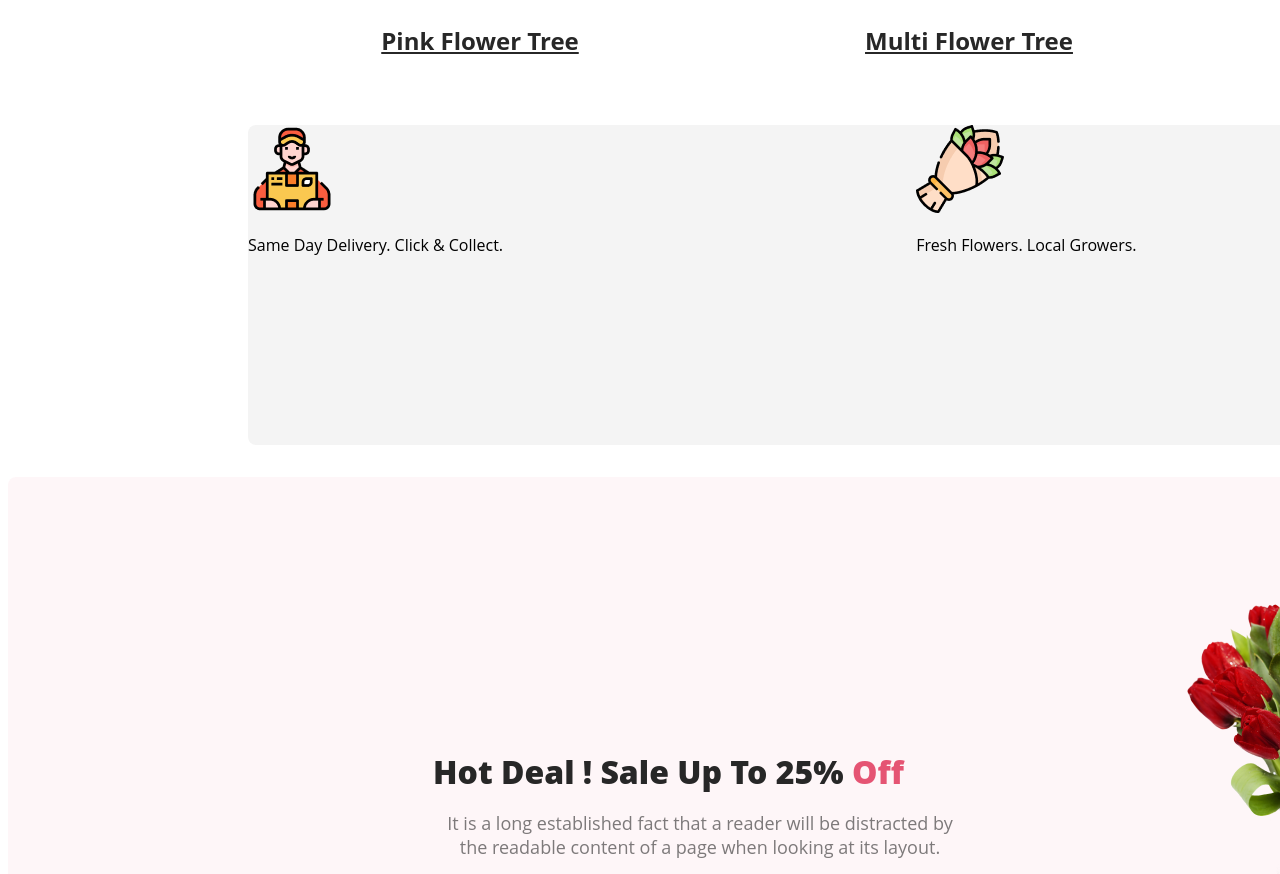
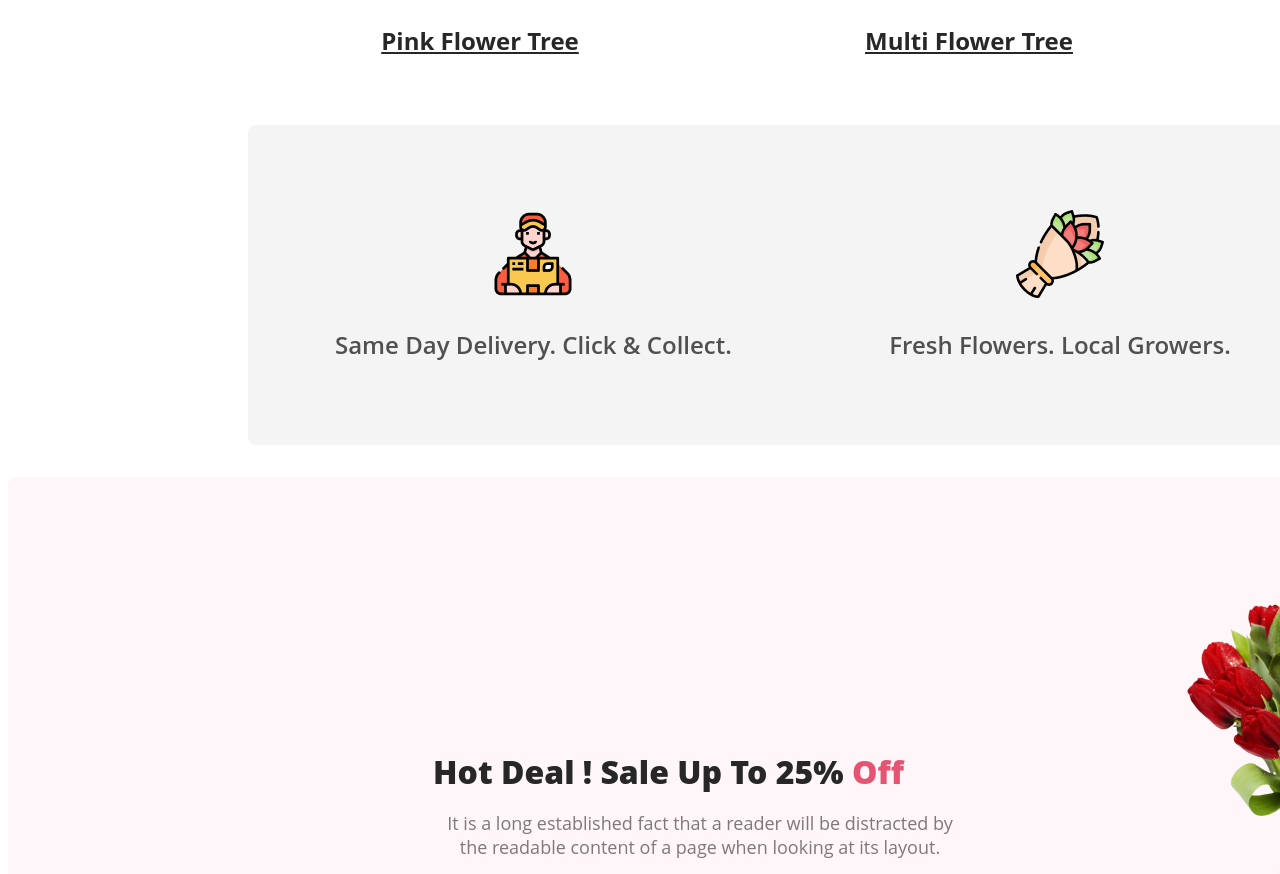
Before and after one commit to ashrafulbjri/flower-assignment, a plain HTML site: page index.html in a window 1280 px wide. Shown: the part 1740-2614 px from the top of the page. Drawn offline with Linux system fonts and the light colour scheme.

Commit message:
edited the optional part

```diff
--- a/index.html
+++ b/index.html
@@ -43,7 +43,7 @@
                 </div>
                 <div class="group-photo58">
                     <img class="im" src="image/Group 58.png" alt="">
-                    <p class="gt">Fresh Flowers. Local Growers.</p>
+                    <p id="ff" class="gt">Fresh Flowers. Local Growers.</p>
                 </div>
                 <div class="group-photo59">
                     <img class="im" src="image/Group 59.png" alt="">
--- a/styles/flowers.css
+++ b/styles/flowers.css
@@ -127,18 +127,33 @@ body {
     flex-shrink: 0;
     display: flex;
     justify-content: space-between;
+    text-align: center;
     border-radius: 8px;
     background: rgba(39, 39, 39, 0.05);
     margin: 130px 240px 32px 240px;
     /* gap: 25px; */
 }
 
-.im{
-    align-items: center;
+.im {
+    width: 88px;
+    height: 88px;
+    flex-shrink: 0;
+    padding-top: 85px;
+    /* align-items: center; */
 }
 
 .gt {
-    text-align: center;
+    font-size: 24px;
+    font-weight: 600;
+    line-height: 35px;
+    color: rgba(39, 39, 39, 0.80);
+    padding-left: 87px;
+    padding-right: 87px;
+}
+
+#ff {
+    padding-left: 50px;
+    padding-right: 50px;
 }
 
 
```
